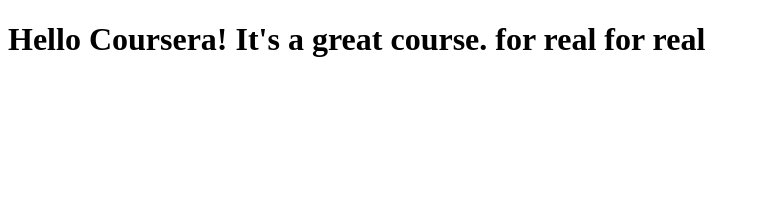
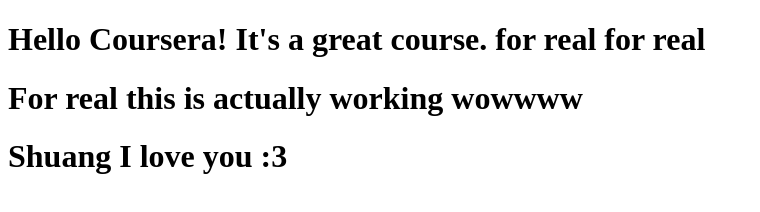
Before and after one commit to Saranghae-bot/Coursera-test, a plain HTML site: page site/index.html in a window 1280 px wide. Shown: the whole page, without its empty margins (0-760 px from the left). Drawn offline with Linux system fonts and the light colour scheme.

Commit message:
Shuang, Look at me! I am doing some coding heehee.

```diff
--- a/site/index.html
+++ b/site/index.html
@@ -7,5 +7,7 @@
 </head>
 <body>
 <h1>Hello Coursera! It's a great course. for real for real</h1>
+<h1>For real this is actually working wowwww</h1>
+<h1>Shuang I love you :3</h1>
 </body>
 </html>
```
